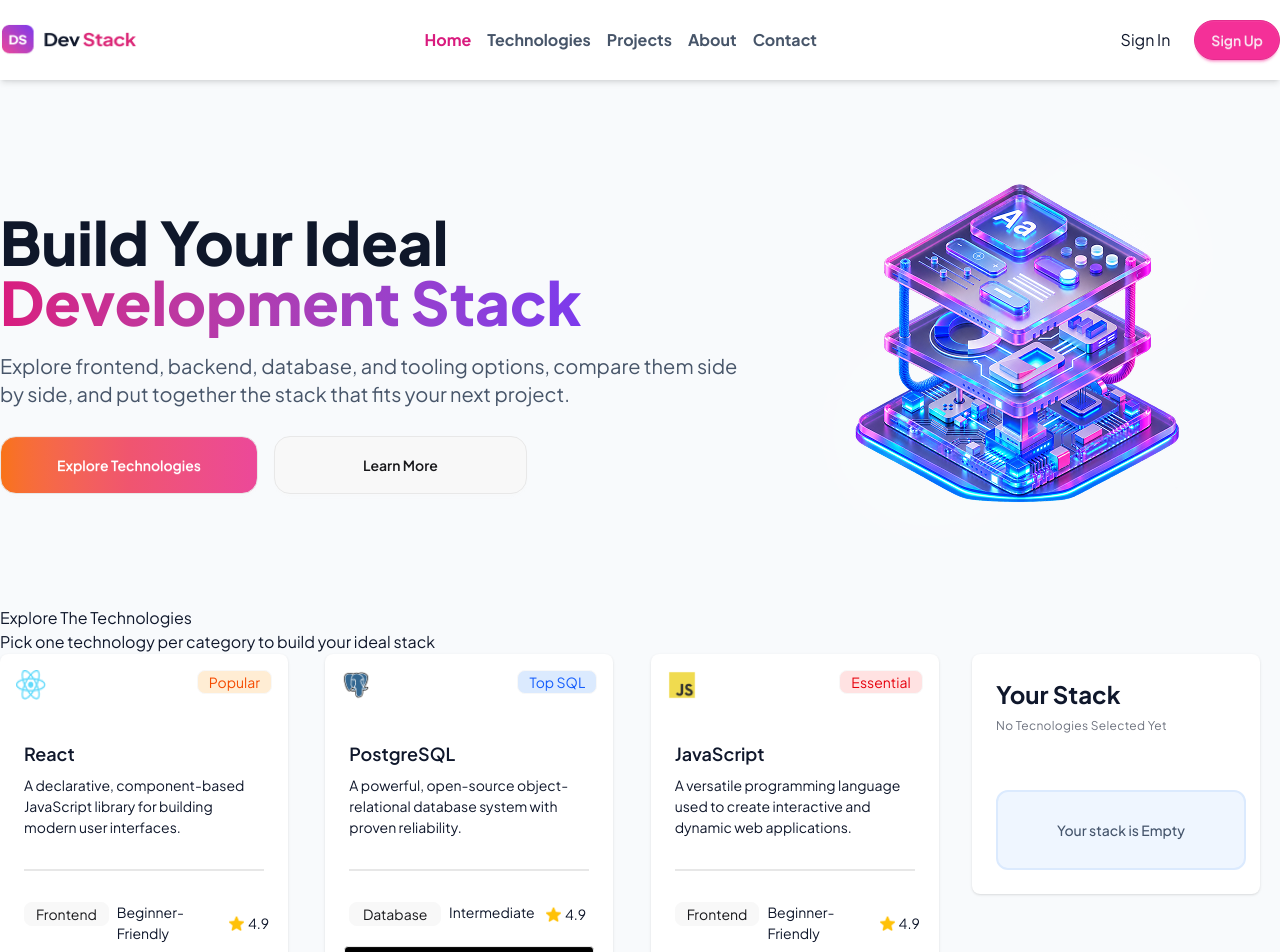
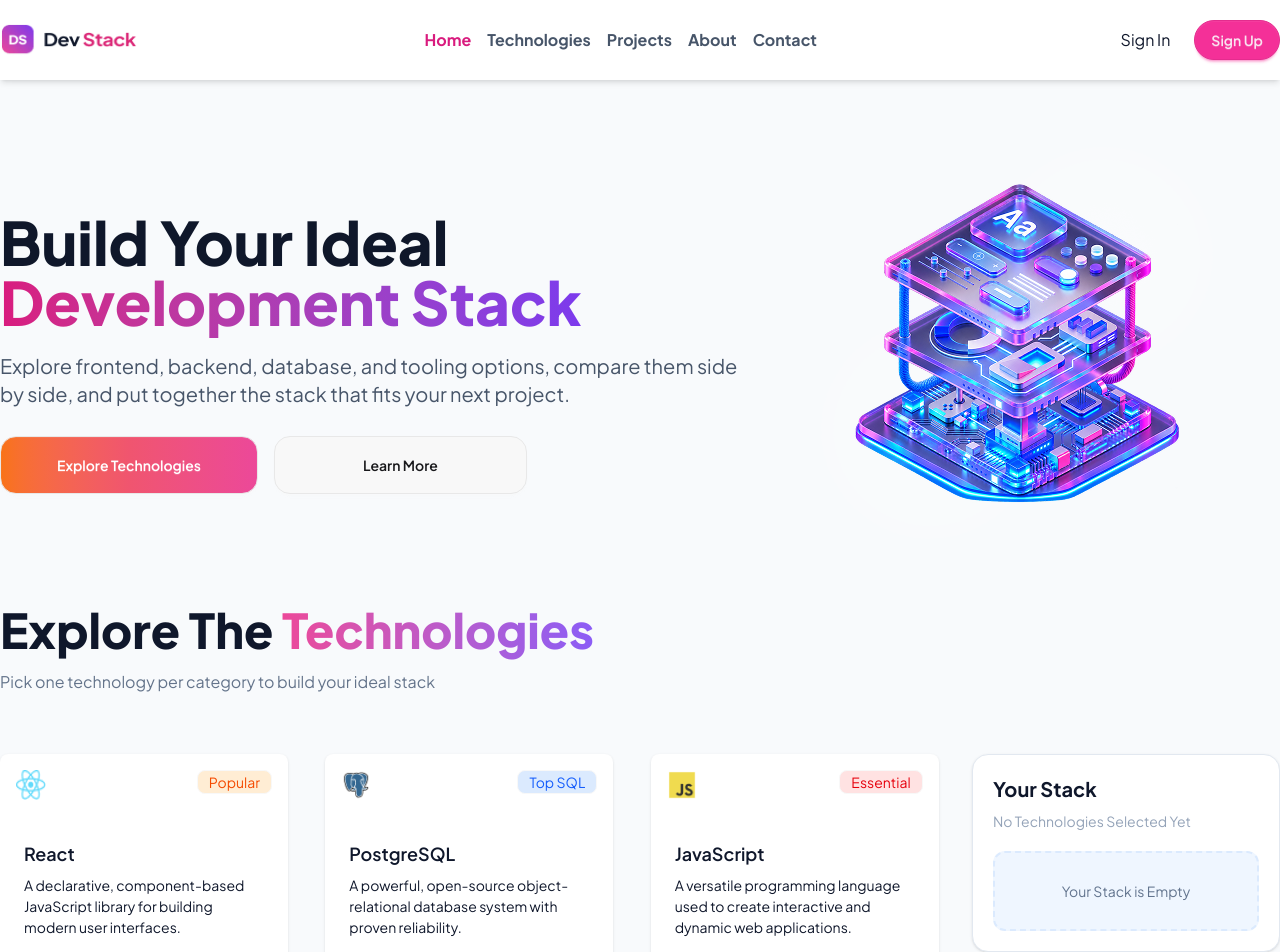
Before and after one commit to hafizul1997/Assignment05, a React (Vite) app: page / in a window 1280 px wide. Shown: the top 952 px of the page. Built offline with nearby package versions, Linux system fonts and the light colour scheme.

Commit message:
Updated Toastify remove and remove all buttons

```diff
--- a/src/App.tsx
+++ b/src/App.tsx
@@ -4,8 +4,7 @@
 import Footer from './Components/Footer'
 import Technologies from './Components/Technologies'
 import type { ITechnologies } from './Components/Type/Technology'
-import { Suspense } from 'react'
-import { HiH1, HiH2 } from 'react-icons/hi2'
+import { Suspense, useState } from 'react'
 const dataFetch = async():Promise<ITechnologies[]>=>{
         const res=await fetch('/data.json');
         const data=await res.json();
@@ -14,13 +13,18 @@
   const technologyPromise=dataFetch();
 
 function App() {
+  const[cart,setCart]=useState<ITechnologies[]>([]);
   return (
     <>
     {/*Navbar*/}
     <Nav></Nav>
     <Hero></Hero>
-    <Suspense fallback={<h1>Loading...</h1>}>
-    <Technologies technologyPromise={technologyPromise} />
+    <Suspense fallback={
+       <div className="flex justify-center py-20">
+      <div className="loading loading-dots loading-lg"></div>
+    </div>
+    }>
+    <Technologies technologyPromise={technologyPromise} cart={cart} setCart={setCart}/>
     </Suspense>
     <Footer></Footer>
      {/*Hero Section*/}
--- a/src/Components/Technologies.tsx
+++ b/src/Components/Technologies.tsx
@@ -1,39 +1,70 @@
 
-import { use } from 'react';
+import { use, type Dispatch, type SetStateAction } from 'react';
 import type { ITechnologies } from './Type/Technology';
 import TechnologyCard from './TechnologyCard';
-
+import { toast } from "react-toastify";
 export interface ITechnologiesProps{
     technologyPromise:Promise<ITechnologies[]>;
+    cart:ITechnologies[];
+    setCart:React.Dispatch<React.SetStateAction<ITechnologies[]>>
 }
-const Technologies=({technologyPromise}:ITechnologiesProps) => {
+const Technologies=({technologyPromise,cart,setCart}:ITechnologiesProps) => {
     console.log(technologyPromise);
   const technologies= use(technologyPromise);
  console.log(technologies);
     return (
     <div className='max-w-[1280px] mx-auto mb-20'>
-           <h1>Explore The Technologies</h1>
-           <p>Pick one technology per category to build your ideal stack </p>
+           <h1 className='text-5xl font-extrabold'>Explore The <span className='bg-gradient-to-r from-[#EC4899] to-[#8B5CF6] bg-clip-text text-transparent'> Technologies </span></h1>
+           <p className='text-[#64748B] mb-15 mt-4'>Pick one technology per category to build your ideal stack </p>
        <div className='grid grid-cols-12 gap-4'>
         <div className='col-span-9'>
             <div className='grid grid-cols-3 gap-5 '>
            {technologies.map((technology: ITechnologies) => (
-  <TechnologyCard key={technology.id} technology={technology}> </TechnologyCard>))}
+  <TechnologyCard key={technology.id} technology={technology} cart={cart} setCart={setCart}> </TechnologyCard>))}
           </div>
     </div>
         <div className='col-span-3'>
-          <div className="card bg-base-100 w-[288px] shadow-sm h-[auto]">
-          <div className='p-6'>
-               <h1 className='text-2xl font-bold pb-2'>Your Stack</h1>
-               <p className=" pb-2 text-xs opacity-60 tracking-wide">No Tecnologies Selected Yet</p>
-          </div>
-          <div className='card-body'>
-               <div className="flex h-[80px] w-[250px] items-center justify-center rounded-xl border-2 border-blue-100 bg-blue-50 text-center text-sm font-medium text-slate-600">
-                Your stack is Empty
-</div>
+          <div className="sticky top-[100px] rounded-2xl border border-slate-200 bg-base-100 shadow-sm  bg-white p-5">
+            {/* Heading + Count */}
+            <div>
+              <h2 className="text-xl font-bold">Your Stack</h2>
+               <p className="text-[#94A3B8] mt-2 text-sm"> {cart.length === 0 ? "No Technologies Selected Yet" : `${cart.length} Tecnologies selected`} </p>
+            </div>
 
-          </div>
-        </div>
+           {/* Selected List */}
+            {cart.length > 0 ? ( <div className="mt-4 space-y-3"> {cart.map((item) => ( <div key={item.id} className="flex items-center justify-between rounded-xl border border-slate-200 p-3" >
+              {/* Image + Name + Category */}
+           <div className="flex min-w-0 items-center gap-3">
+              <img src={item.icon} alt={item.name} className="h-10 w-10 rounded-lg bg-slate-100 p-2" />
+                 <div className="min-w-0">
+                     <h3 className="truncate text-sm font-bold"> {item.name} </h3>
+                     <p className="text-xs text-slate-500"> {item.category} </p>
+                 </div>
+           </div>
+
+               {/* Individual Remove */}
+           <button
+  onClick={() => {
+    setCart((prev) =>
+      prev.filter((technology) => technology.id !== item.id)
+    );
+
+    toast.info(`${item.name} removed from your stack!`);
+  }}
+  className="flex h-6 w-6 items-center justify-center rounded-full text-gray-400 hover:bg-gray-100 hover:text-red-500"
+>
+            <img src="/public/icon/remove.png" className='h-[10px] w-[10px]' alt="Remove Icon" /> </button> </div> ))}
+
+                  {/* Remove All - LAST */}
+
+                  <button onClick={() =>{
+                    setCart([]);
+                  toast.info("All technologies removed from your stack!");}}
+                  className="mt-4 w-full rounded-xl border border-red-200 py-2.5 text-sm font-semibold text-red-500 hover:bg-red-50" >
+                    Remove All </button>
+                   </div> ) : ( <div className="mt-5 flex h-[80px] items-center justify-center rounded-xl border-2 border-dashed border-blue-100 bg-blue-50 text-sm text-slate-500"> Your Stack is Empty </div> )}
+
+                    </div>
 
        </div>
      </div>
--- a/src/Components/TechnologyCard.tsx
+++ b/src/Components/TechnologyCard.tsx
@@ -1,6 +1,7 @@
 import React, { use } from 'react';
 import { useState } from "react";
 import type { ITechnologies } from './Type/Technology';
+import { toast } from 'react-toastify';
 const badgeStyles: Record<string, string> = {
   Popular: "bg-orange-100 text-orange-600",
   "Top SQL": "bg-blue-100 text-blue-600",
@@ -11,11 +12,24 @@
   "Top Rated": "bg-yellow-100 text-yellow-700",
   DevOps: "bg-cyan-100 text-cyan-600",
 };
-const TechnologyCard = ({technology}:{technology:ITechnologies}) => {
-    const[isSelected,setIsSelected]=useState(false);
-    const handleSelectedButton=()=>{
-        setIsSelected(true);
-    }
+interface ITechnologyCardProps{
+    technology:ITechnologies;
+     cart:ITechnologies[];
+    setCart:Dispatch<SetStateAction<ITechnologies[]>>
+}
+
+const TechnologyCard = ({technology,cart,setCart}:ITechnologyCardProps) => {
+    const isSelected = cart.some(
+    (item) => item.id === technology.id
+  );
+
+  const handleSelectedButton = () => {
+
+    setCart((prev) => [...prev, technology]);
+
+    toast.success(`${technology.name} is added Successfully`);
+  };
+
     return (
         <div>
              <div className="card bg-base-100 w-[288px] shadow-sm">
```
Also changed, not shown: public/icon/remove.png (added).
